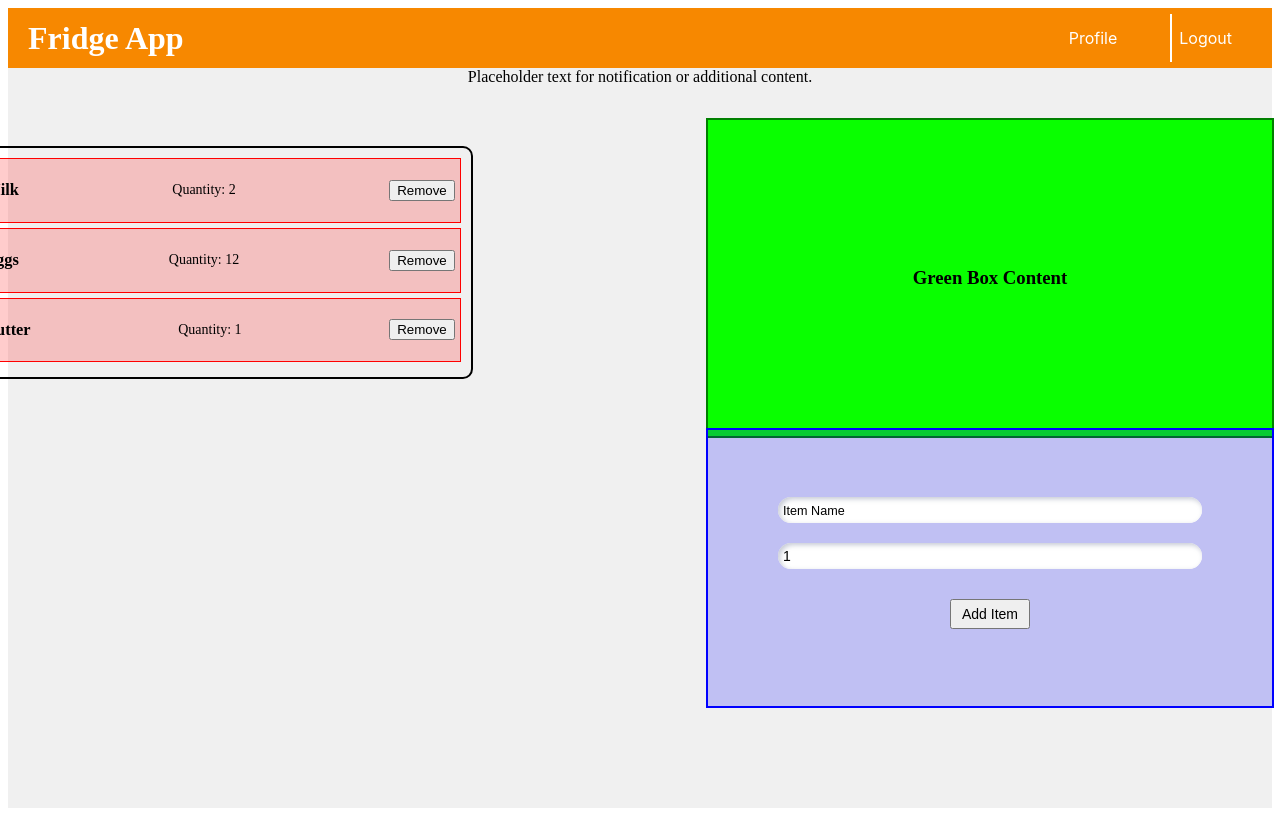
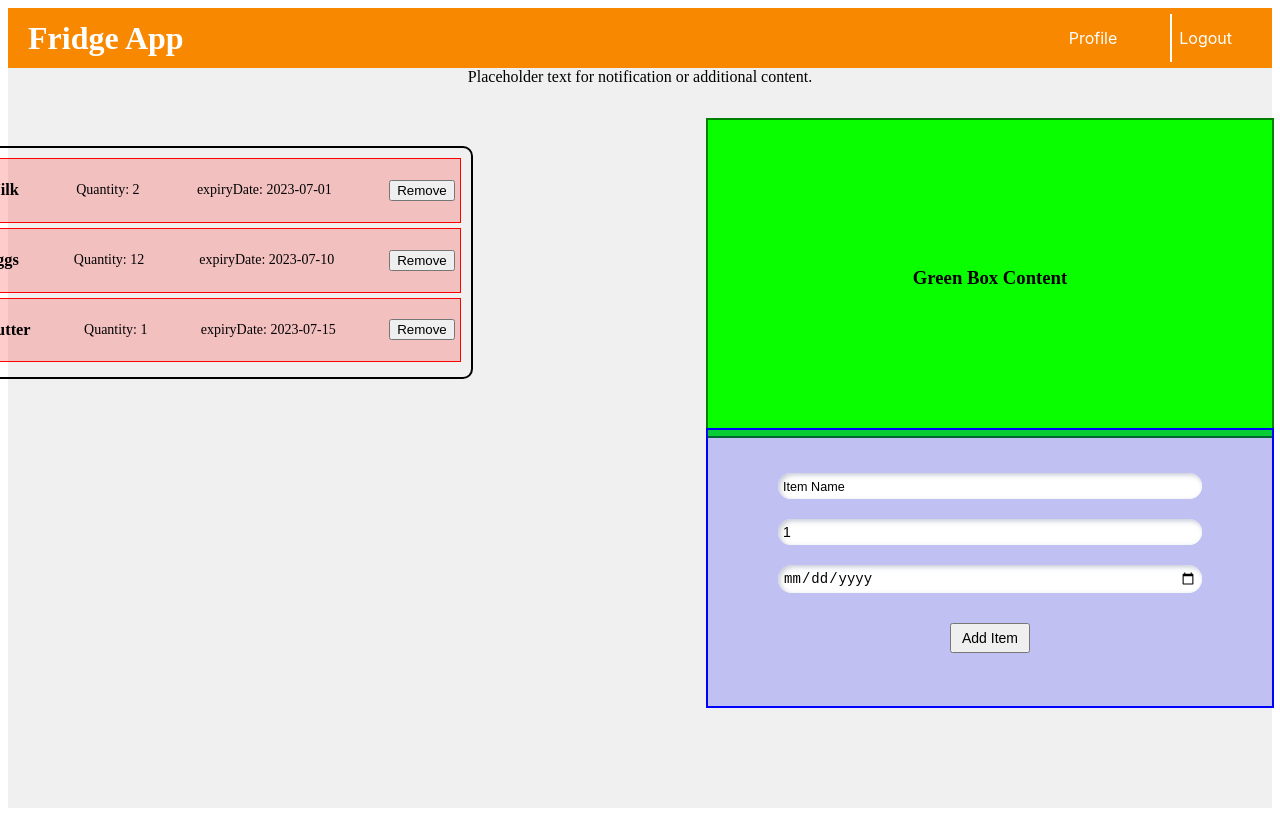
Before and after one commit to four4z/webject2, a React (Vite) app: page /fridge in a window 1280 px wide. Built offline with nearby package versions, Linux system fonts and the light colour scheme.

Commit message:
add expiryDate in blue and red box

```diff
--- a/src/FridgeScreen.jsx
+++ b/src/FridgeScreen.jsx
@@ -225,13 +225,14 @@ const ProfileScreen = ({ togglePopup }) => {
 
 const FridgeScreen = () => {
   const [items, setItems] = useState([
-    { name: 'Milk', quantity: 2 },
-    { name: 'Eggs', quantity: 12 },
-    { name: 'Butter', quantity: 1 },
+    { name: 'Milk', quantity: 2, expiryDate: '2023-07-01' },
+    { name: 'Eggs', quantity: 12, expiryDate: '2023-07-10' },
+    { name: 'Butter', quantity: 1, expiryDate: '2023-07-15' },
   ]);
 
   const [newItem, setNewItem] = useState('');
   const [quantity, setQuantity] = useState(1);
+  const [expiryDate, setExpiryDate] = useState('');
   const [isPopupVisible, setPopupVisibility] = useState(false);
   const [currentPage, setCurrentPage] = useState(1);
   const itemsPerPage = 7;
@@ -239,10 +240,11 @@ const FridgeScreen = () => {
   const navigate = useNavigate();
 
   const addItem = () => {
-    if (newItem) {
-      setItems([...items, { name: newItem, quantity }]);
+    if (newItem && expiryDate) {
+      setItems([...items, { name: newItem, quantity, expiryDate }]);
       setNewItem('');
       setQuantity(1);
+      setExpiryDate('');
       // togglePopupVisibility();
     }
   };
@@ -292,6 +294,7 @@ const FridgeScreen = () => {
           <div className={`red-box red-box-${index + 1}`} key={index}>
             <h3>{item.name}</h3>
             <p>Quantity: {item.quantity}</p>
+            <p2>expiryDate: {item.expiryDate}</p2>
             <button onClick={() => removeItem(index)}>Remove</button>
           </div>
         ))}
@@ -314,6 +317,12 @@ const FridgeScreen = () => {
             value={quantity}
             onChange={(e) => setQuantity(Number(e.target.value))}
           />
+          <input
+            type="date"
+            placeholder="Expiry Date"
+            value={expiryDate}
+            onChange={(e) => setExpiryDate(e.target.value)}
+          />
           <button onClick={addItem}>Add Item</button>
         </div>
       </div>
```
